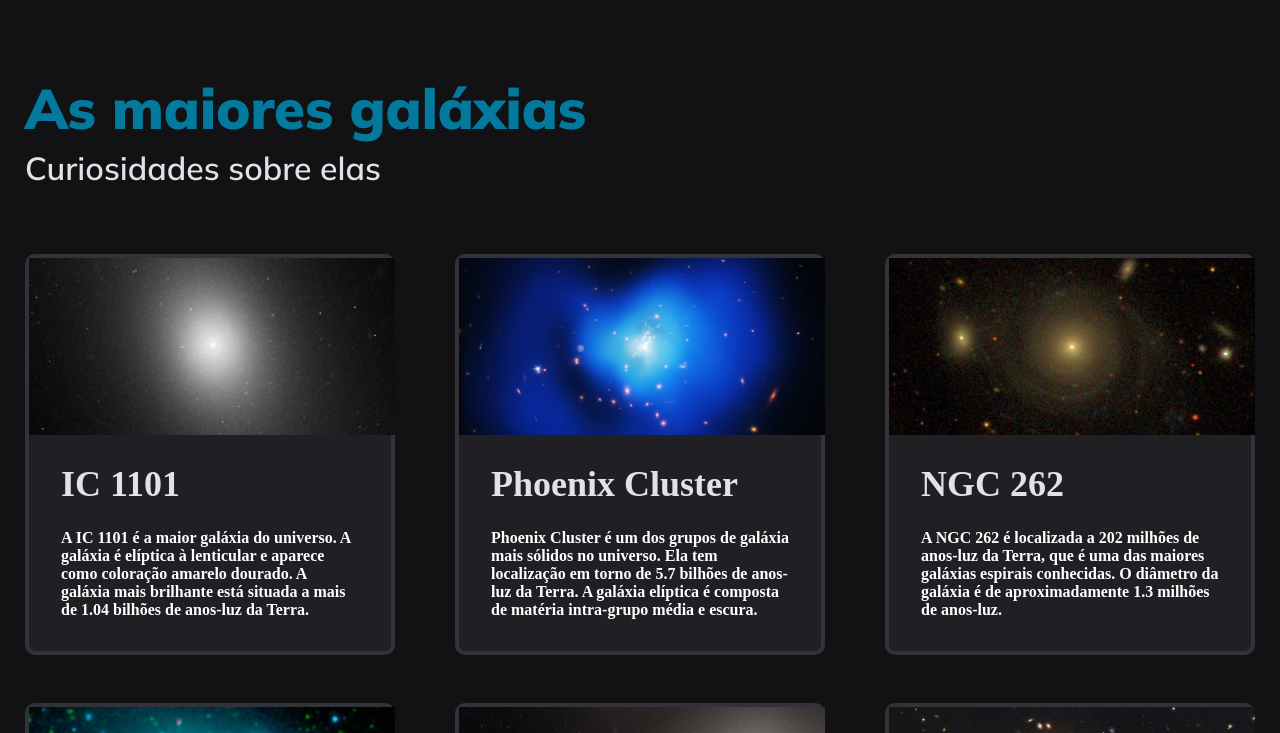
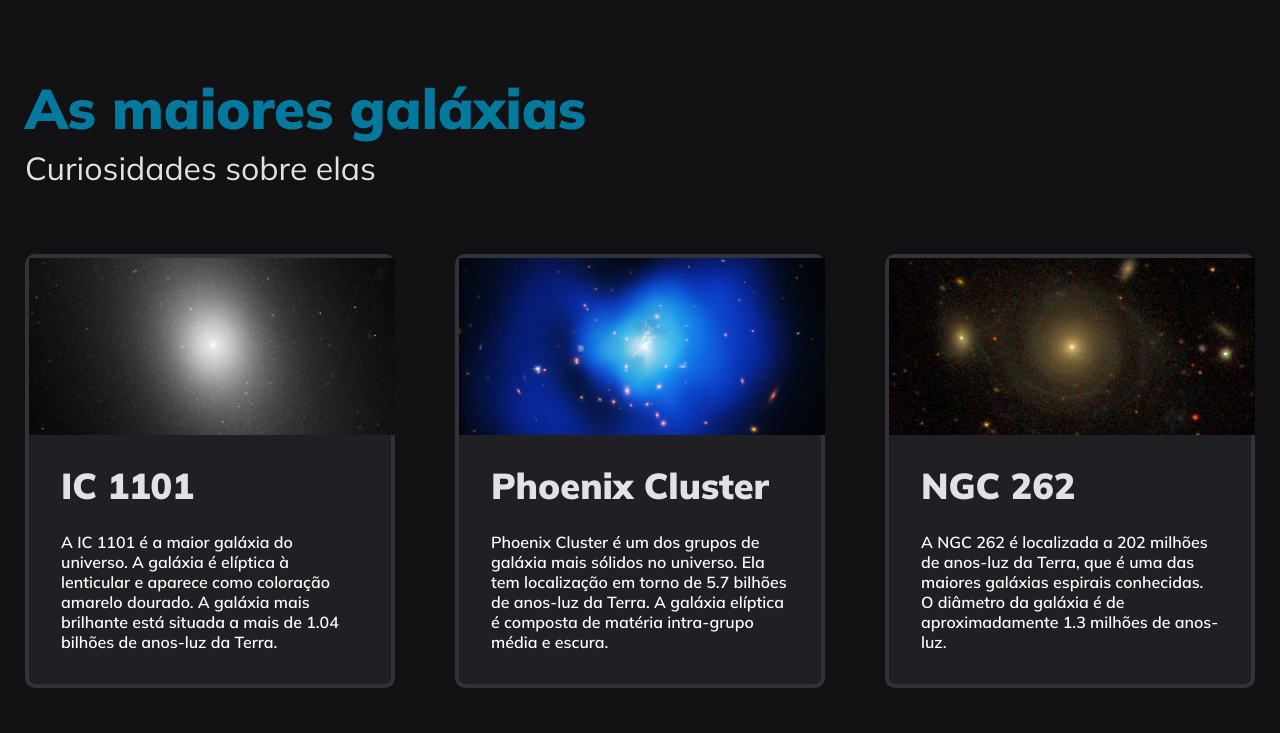
Before and after one commit to viniciusgcampanella/projeto-galaxies, a plain HTML site: page index.html in a window 1280 px wide. Shown: the top 733 px of the page. Drawn offline with Linux system fonts and the light colour scheme.

Commit message:
finish project

```diff
--- a/styles.css
+++ b/styles.css
@@ -2,6 +2,9 @@
     margin: 0;
     padding: 0;
     box-sizing: border-box;
+}
+:root{
+    font-family: 'Mulish';
 }
  body{
     background: #121214;
@@ -10,15 +13,13 @@
     justify-content: center;
  }
  header h1{
-    font-family: 'Mulish', sans-serif;
     font-weight: 900;
     font-size: 56px;
     line-height: 72px;
     color: #02799d;
  }
  header p{
-    font-family: 'Mulish', sans-serif;
-    font-weight: 600;
+    font-weight: 400;
     font-size: 32px;
     line-height: 48px;
     color: #e1e1e6;
```
